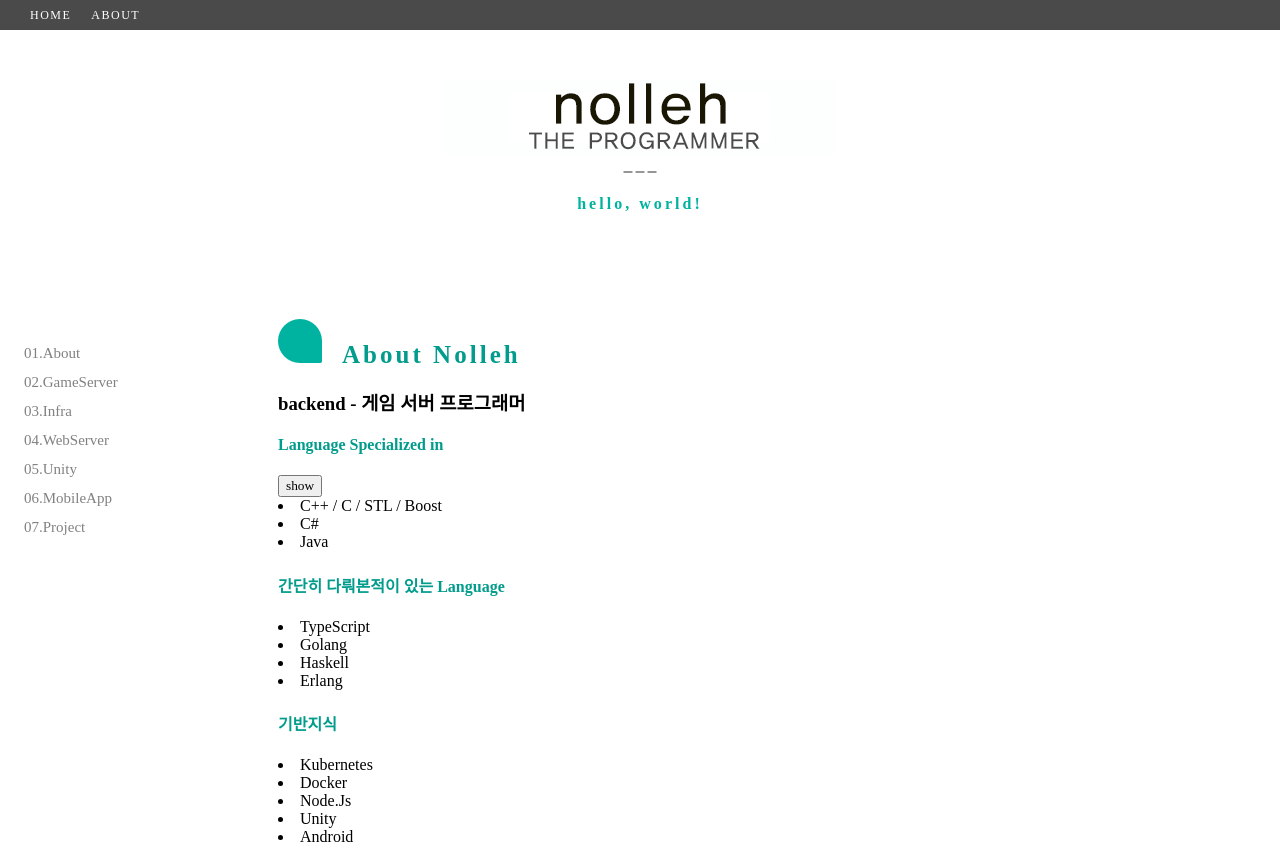
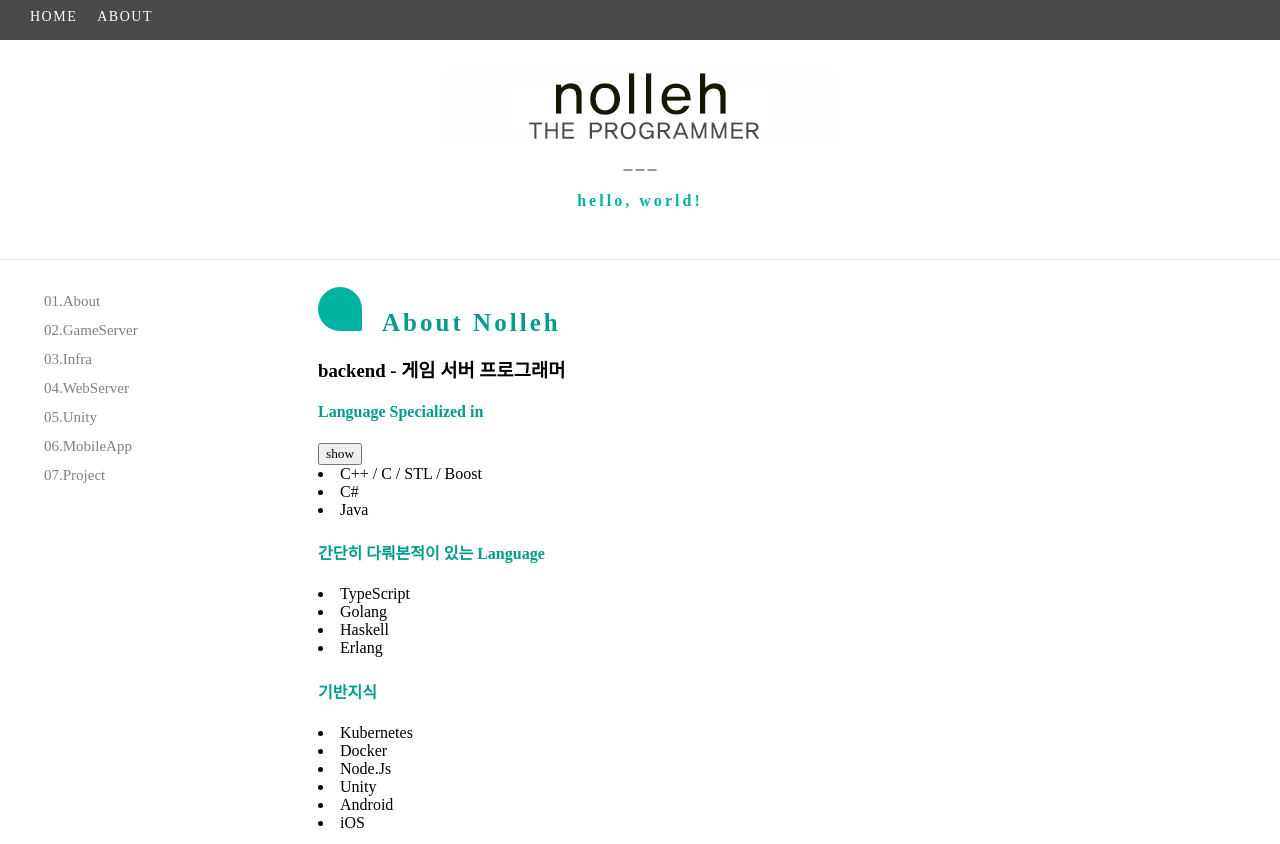
Before and after one commit to nolleh/nolleh.cloud, a Vue app: page / in a window 1280 px wide. Shown: the top 844 px of the page. Built offline with nearby package versions, Linux system fonts and the light colour scheme; the HTML template or start-up script is replaced by a standard one.

Commit message:
contents to main

```diff
--- a/src/App.vue
+++ b/src/App.vue
@@ -6,8 +6,8 @@
     <template #header>
       <header-title />
     </template>
-    <template #contents>
-      <contents></contents>
+    <template #main>
+      <main-contents></main-contents>
     </template>
   </layout>
 </template>
@@ -17,7 +17,7 @@ import Vue from 'vue/dist/vue';
 import Layout from './layout/Layout.vue';
 import Navi from './layout/Navi.vue';
 import HeaderTitle from './layout/Header.vue';
-import Contents from './layout/Contents.vue';
+import MainContents from './layout/Main.vue';
 
 export default Vue.extend({
   data() {
@@ -27,7 +27,7 @@ export default Vue.extend({
     Layout,
     Navi,
     HeaderTitle,
-    Contents,
+    MainContents,
   },
 });
 </script>
--- a/src/layout/Header.vue
+++ b/src/layout/Header.vue
@@ -1,10 +1,9 @@
 <template>
   <div class="container">
     <div class="title">
-      <img src="../../static/images/logo.png" width="390" height="75" align="center" />
+      <img src="../../static/images/logo.png" />
       <br />
       <img src="../../static/images/seperator.png" />
-
       <div class="logo-title">hello, world!</div>
     </div>
   </div>
@@ -17,15 +16,17 @@ export default Vue.extend({});
 
 <style>
 .container {
+  position: 'fixed';
   margin: auto;
   display: block;
   font-size: 17px;
   line-height: 1.5em;
   padding: 40px 30px 15px 30px;
+  box-shadow: 0 0 2px rgba(0, 0, 0, 0.25);
 }
 .container .title {
-  padding-top: 40px;
-  padding-bottom: 80px;
+  padding-top: 30px;
+  padding-bottom: 30px;
   text-align: center;
 }
 .container .title .logo-title {
--- a/src/layout/Layout.vue
+++ b/src/layout/Layout.vue
@@ -2,7 +2,7 @@
   <div>
     <slot name="navibar"></slot>
     <slot name="header"></slot>
-    <slot name="contents"></slot>
+    <slot name="main"></slot>
     <slot name="footer"></slot>
   </div>
 </template>
--- a/src/layout/Contents.vue
+++ b/src/layout/Main.vue
@@ -1,5 +1,5 @@
 <template>
-  <div class="contents">
+  <div class="main">
     <div class="sidebar">
       <a href="#">01.About</a>
       <a href="#">02.GameServer</a>
@@ -9,7 +9,7 @@
       <a href="#">06.MobileApp</a>
       <a href="#">07.Project</a>
     </div>
-    <div class="main">
+    <div class="contents">
       <About />
     </div>
   </div>
@@ -32,16 +32,16 @@ export default Vue.extend({
 </script>
 
 <style>
-.contents {
+.main {
   margin: 8px;
 }
 
-.contents > div {
+.main > div {
   float: left;
 }
 
 /* The sidebar menu */
-.contents .sidebar {
+.main .sidebar {
   height: 100%; /* Full-height: remove this if you want "auto" height */
   width: 260px; /* Set the width of the sidebar */
   /* position: fixed; /* Fixed Sidebar (stay in place on scroll) */
@@ -50,11 +50,11 @@ export default Vue.extend({
   left: 0;
   /* background-color: #3b3a3a; */
   overflow-x: hidden; /* Disable horizontal scroll */
-  padding-top: 20px;
+  padding: 20px 20px;
 }
 
 /* The navigation menu links */
-.contents .sidebar a {
+.main .sidebar a {
   padding: 6px 8px 6px 16px;
   text-decoration: none;
   font-size: 15px;
@@ -63,22 +63,22 @@ export default Vue.extend({
 }
 
 /* When you mouse over the navigation links, change their color */
-.contents .sidebar a:hover {
+.main .sidebar a:hover {
   color: #f1f1f1;
 }
 
 /* Style page content */
-.contents .main {
+.main .contents {
   /* margin-left: 260px; /* Same as the width of the sidebar */
-  padding: 0px 10px;
+  padding: 20px 10px;
 }
 
 /* On smaller screens, where height is less than 450px, change the style of the sidebar (less padding and a smaller font size) */
 @media screen and (max-height: 450px) {
-  .contents .sidebar {
+  .main .sidebar {
     padding-top: 15px;
   }
-  .contents .sidebar a {
+  .main .sidebar a {
     font-size: 18px;
   }
 }
--- a/src/layout/Navi.vue
+++ b/src/layout/Navi.vue
@@ -26,10 +26,10 @@ export default Vue.extend({
 
 <style>
 .navibar {
-  position: absolute;
+  position: fixed;
   top: 0;
   width: 100%;
-  height: 30px;
+  height: 40px;
   background: #4a4a4a;
   /* background: darkslategray; */
 }
@@ -45,8 +45,8 @@ export default Vue.extend({
 }
 .navibar li a {
   float: left;
-  padding: 8px 10px 8px 10px;
-  font-size: 12px;
+  padding: 9px 10px 9px 10px;
+  font-size: 14px;
   color: #ffffff;
   letter-spacing: 1.5px;
   text-decoration: none;
```
